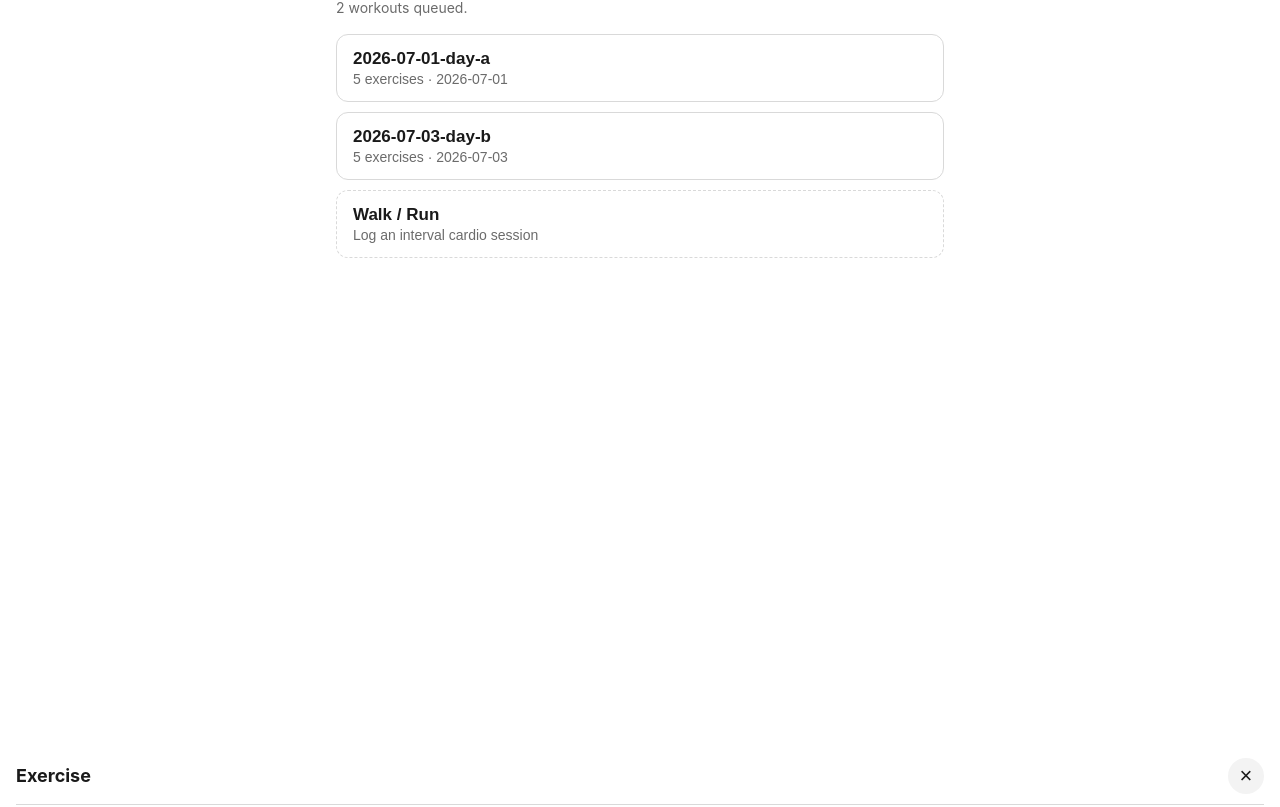
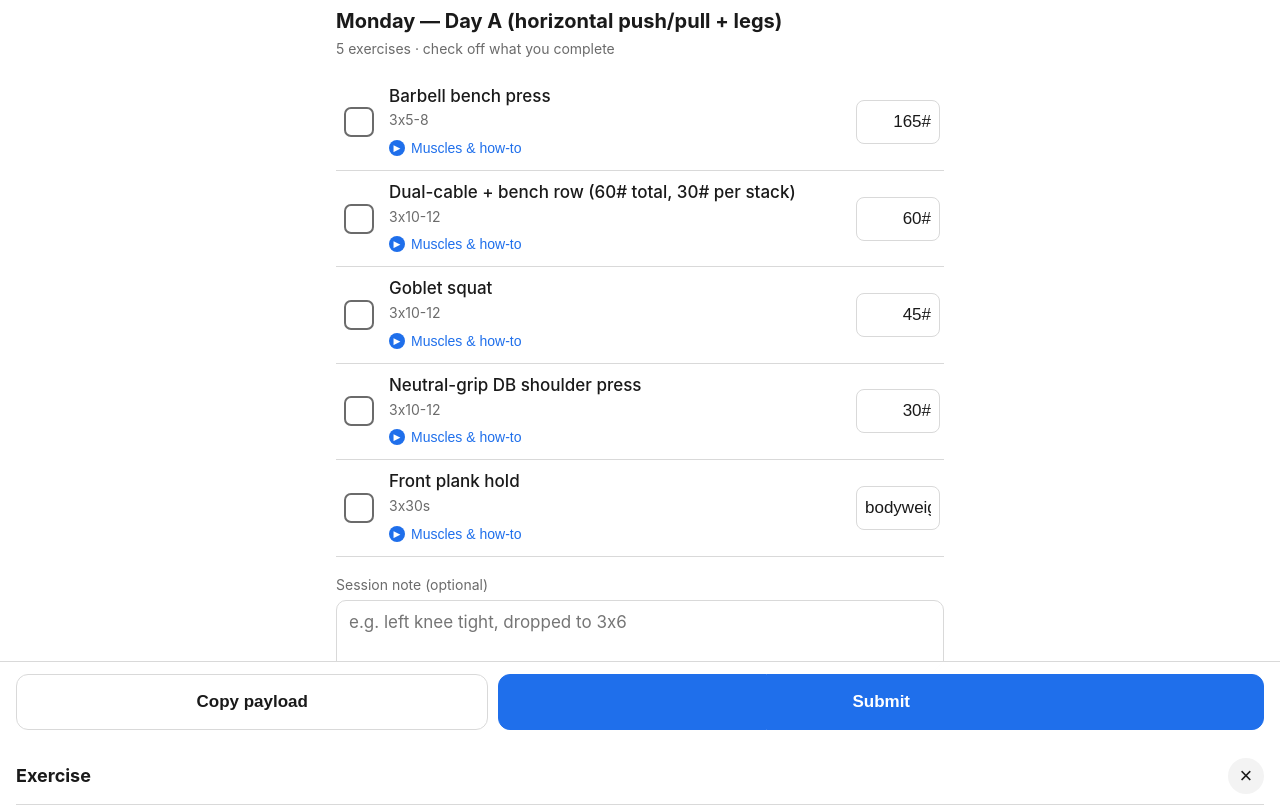
Before and after one commit to bendwilliams/workout-checkoff, a plain HTML site: page index.html in a window 1280 px wide. Shown: the part 58-865 px from the top of the page. Before the commit the page ends 800 px from the top, so only its background shows below. Drawn offline with Linux system fonts and the light colour scheme.

Commit message:
Week of 2026-07-13 workouts: Mon Day A / Wed Day B / Fri Day C, day-labeled titles
Picker and workout header now show the checklist H1 (day label) instead of the raw workout_id.

Co-Authored-By: Claude Fable 5 <noreply@anthropic.com>

```diff
--- a/index.html
+++ b/index.html
@@ -360,7 +360,7 @@ function renderPicker() {
     b.className = "day-btn" + (w.workout_date === today ? " today" : "");
     const isToday = w.workout_date === today;
     b.innerHTML =
-      `<span class="d-id">${escapeHtml(w.workout_id)}${isToday ? '<span class="badge">TODAY</span>' : ''}</span>` +
+      `<span class="d-id">${escapeHtml(w.title || w.workout_id)}${isToday ? '<span class="badge">TODAY</span>' : ''}</span>` +
       `<span class="d-meta">${w.lines.length} exercises &middot; ${escapeHtml(w.workout_date)}</span>`;
     b.addEventListener("click", () => openWorkout(i));
     days.appendChild(b);
@@ -384,7 +384,7 @@ function openWorkout(idx) {
   $("workout").classList.remove("hidden");
   $("bar").classList.remove("hidden");
   mode = "workout";
-  $("w-title").textContent = current.workout_id;
+  $("w-title").textContent = current.title || current.workout_id;
   $("w-sub").textContent = current.lines.length + " exercises · check off what you complete";
   $("note").value = "";
 
--- a/workouts.json
+++ b/workouts.json
@@ -1,11 +1,12 @@
 {
-  "generated_at": "2026-07-10T18:05:22.999Z",
+  "generated_at": "2026-07-13T16:13:23.307Z",
   "workouts": [
     {
-      "workout_id": "2026-07-01-day-a",
-      "workout_date": "2026-07-01",
+      "workout_id": "2026-07-13-day-a",
+      "workout_date": "2026-07-13",
+      "title": "Monday — Day A (horizontal push/pull + legs)",
       "slug": "day-a",
-      "source_file": "2026-07-01-workout-day-a.md",
+      "source_file": "2026-07-13-workout-day-a.md",
       "lines": [
         {
           "raw": "Barbell bench press | 3x5-8 | 165#",
@@ -40,10 +41,11 @@
       ]
     },
     {
-      "workout_id": "2026-07-03-day-b",
-      "workout_date": "2026-07-03",
+      "workout_id": "2026-07-15-day-b",
+      "workout_date": "2026-07-15",
+      "title": "Wednesday — Day B (hinge + vertical pull)",
       "slug": "day-b",
-      "source_file": "2026-07-03-workout-day-b.md",
+      "source_file": "2026-07-15-workout-day-b.md",
       "lines": [
         {
           "raw": "DB Romanian deadlift | 3x8-10 | 40#",
@@ -76,6 +78,51 @@
           "weight": "40#"
         }
       ]
+    },
+    {
+      "workout_id": "2026-07-17-day-c",
+      "workout_date": "2026-07-17",
+      "title": "Friday — Day C (upper-body volume)",
+      "slug": "day-c",
+      "source_file": "2026-07-17-workout-day-c.md",
+      "lines": [
+        {
+          "raw": "Flat DB bench press | 3x8-12 | 40#",
+          "name": "Flat DB bench press",
+          "setsreps": "3x8-12",
+          "weight": "40#"
+        },
+        {
+          "raw": "One-arm DB row (per side) | 3x10-12 | 40#",
+          "name": "One-arm DB row (per side)",
+          "setsreps": "3x10-12",
+          "weight": "40#"
+        },
+        {
+          "raw": "DB lateral raise | 3x12-15 | 10#",
+          "name": "DB lateral raise",
+          "setsreps": "3x12-15",
+          "weight": "10#"
+        },
+        {
+          "raw": "Standing DB curl | 3x10-12 | 25#",
+          "name": "Standing DB curl",
+          "setsreps": "3x10-12",
+          "weight": "25#"
+        },
+        {
+          "raw": "Rope triceps pushdown | 3x10-12 | 30#",
+          "name": "Rope triceps pushdown",
+          "setsreps": "3x10-12",
+          "weight": "30#"
+        },
+        {
+          "raw": "Push-up AMRAP to form-failure | 2x15-25 | bodyweight",
+          "name": "Push-up AMRAP to form-failure",
+          "setsreps": "2x15-25",
+          "weight": "bodyweight"
+        }
+      ]
     }
   ]
 }
```
